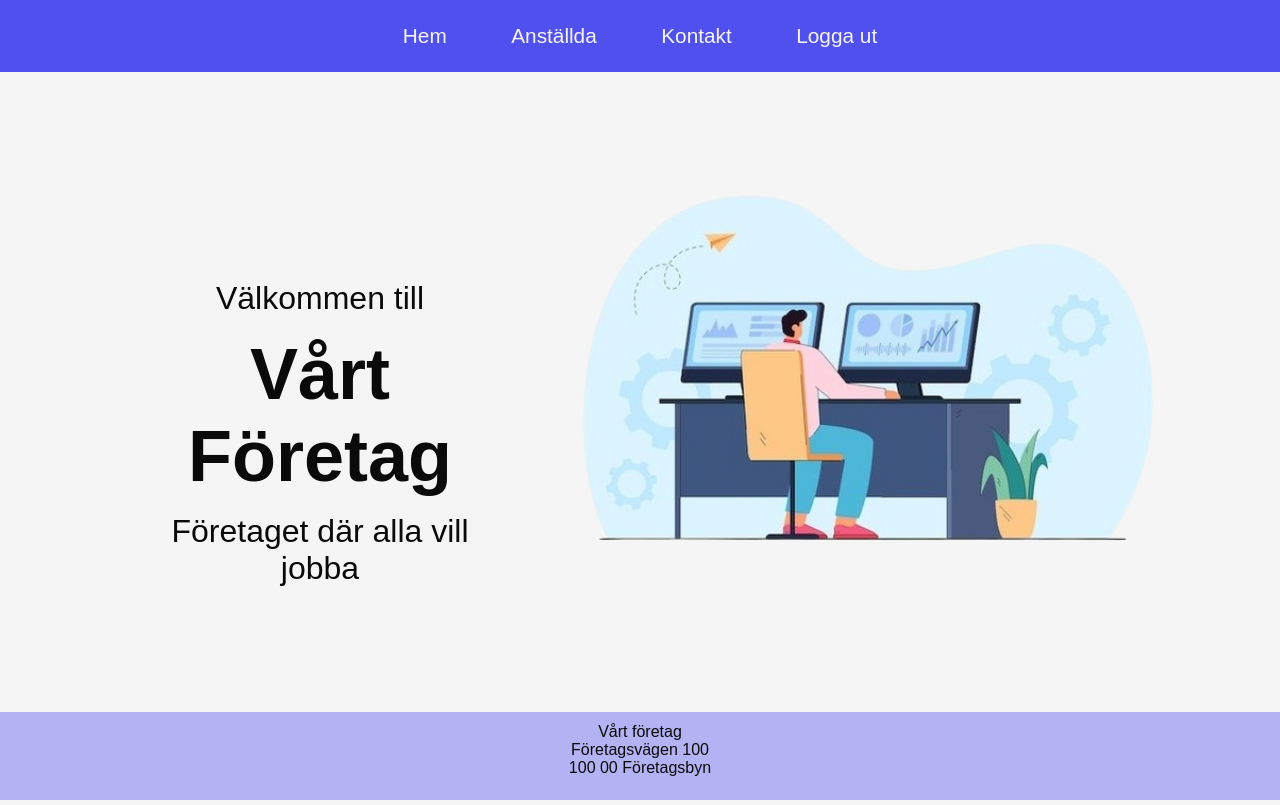
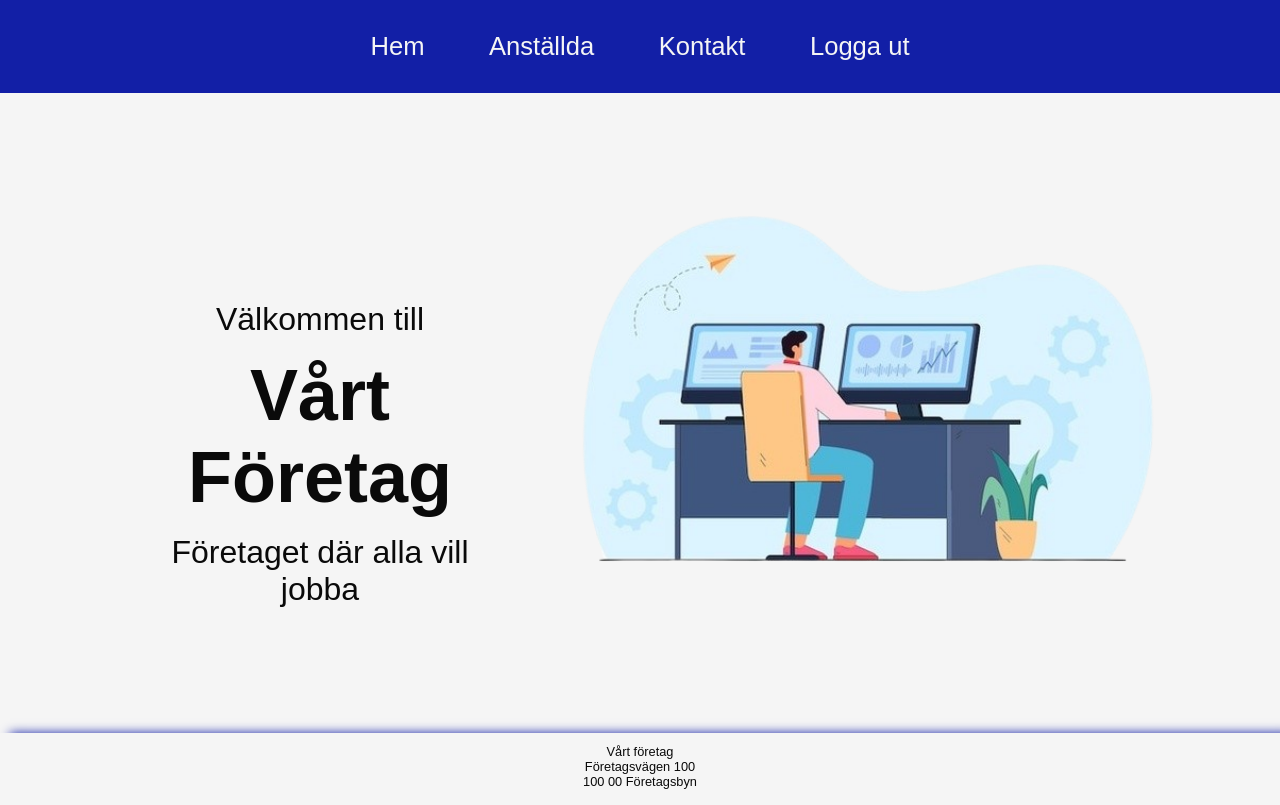
Before and after one commit to mariebayard/Personalregister, a Flask app: page /home in a window 1280 px wide. Run offline with Flask 3, Linux system fonts and the light colour scheme; the visitor is signed in with stand-in values (Sample User, id 1); data that the repository does not hold is empty; parts of the project's set-up code (start-up, migrations or seed data) failed here and were passed over.

Commit message:
Ändrad styling för navbar samt footer
Ändrade färg, padding, fontsize för footer och navbar-links.
La till en klass på nav a-taggarna i base för att styla

```diff
--- a/static/style.css
+++ b/static/style.css
@@ -1,9 +1,10 @@
 :root{
     --background-color:rgb(245, 245, 245);
     --text-color:rgb(10,10,10);
-    --accent-color:rgb(80, 80, 239);
-    --accent-color2:rgba(80,80,239,0.4);
+    --accent-color:rgb(18, 31, 166);
+    --accent-color2:rgba(18,31,166,0.8);
     --search-color:rgb(245,245,245);
+    --nav-color:rgb(146, 154, 241);
 }
 /*rgb(80,80,239)*/
 *{
@@ -12,16 +13,21 @@
 }
 nav {
     background-color: var(--accent-color);
-    padding: 3vh;
+    padding: 4vh;
     text-align: center;
 }
-nav a{
+.nav-a{
     text-decoration: none;
     margin-right: 30px;
     margin-left: 30px;
     color: var(--background-color);
-    font-size: 1.3rem;
+    font-size: 1.6rem;
+    transition: color 0.5s;
 }
+.nav-a:hover{
+    color: var(--nav-color);
+}
+
 body{
     font-family: sans-serif;
     background-color: var(--background-color);
@@ -51,14 +57,14 @@ p{
 }
 
 footer{
-    background-color: var(--accent-color2);
+    box-shadow: 10px 0 10px var(--accent-color);
     bottom: 0px;
     width: 100%;
-    height: 11vh;
+    height: 9vh;
 }
 footer p{
     text-align: center;
-    font-size: 1rem;
+    font-size: 0.8rem;
     padding-top: 0.7rem;
     margin: 0;
 }
@@ -221,11 +227,11 @@ ul li span {
     margin-top: 1rem;
 }
 .logout-article {
-    height: 89vh;
+    height: 91vh;
 }
 /* -------------------Login styling--------------*/
 .login-article{
-    height: 89vh;
+    height: 91vh;
 }
 .login-div {
     margin-top: 2rem;
--- a/templates/base.html
+++ b/templates/base.html
@@ -12,13 +12,13 @@
 <body>
 
     <nav class="topnav">
-        <a href="{{url_for('home')}}">Hem</a>
-        <a href="{{url_for('staff')}}">Anställda</a>
+        <a class="nav-a" href="{{url_for('home')}}">Hem</a>
+        <a class="nav-a" href="{{url_for('staff')}}">Anställda</a>
         {% if current_user.has_role('Admin')%}
-        <a href="{{url_for('search_person')}}">Personkort</a>
+        <a class="nav-a" href="{{url_for('search_person')}}">Personkort</a>
         {% endif %}
-        <a href="{{url_for('contact')}}">Kontakt</a>
-        <a href="{{url_for('logout')}}">Logga ut</a>
+        <a class="nav-a" href="{{url_for('contact')}}">Kontakt</a>
+        <a class="nav-a" href="{{url_for('logout')}}">Logga ut</a>
     </nav>
     {% block content%}
     {% endblock%}
```
